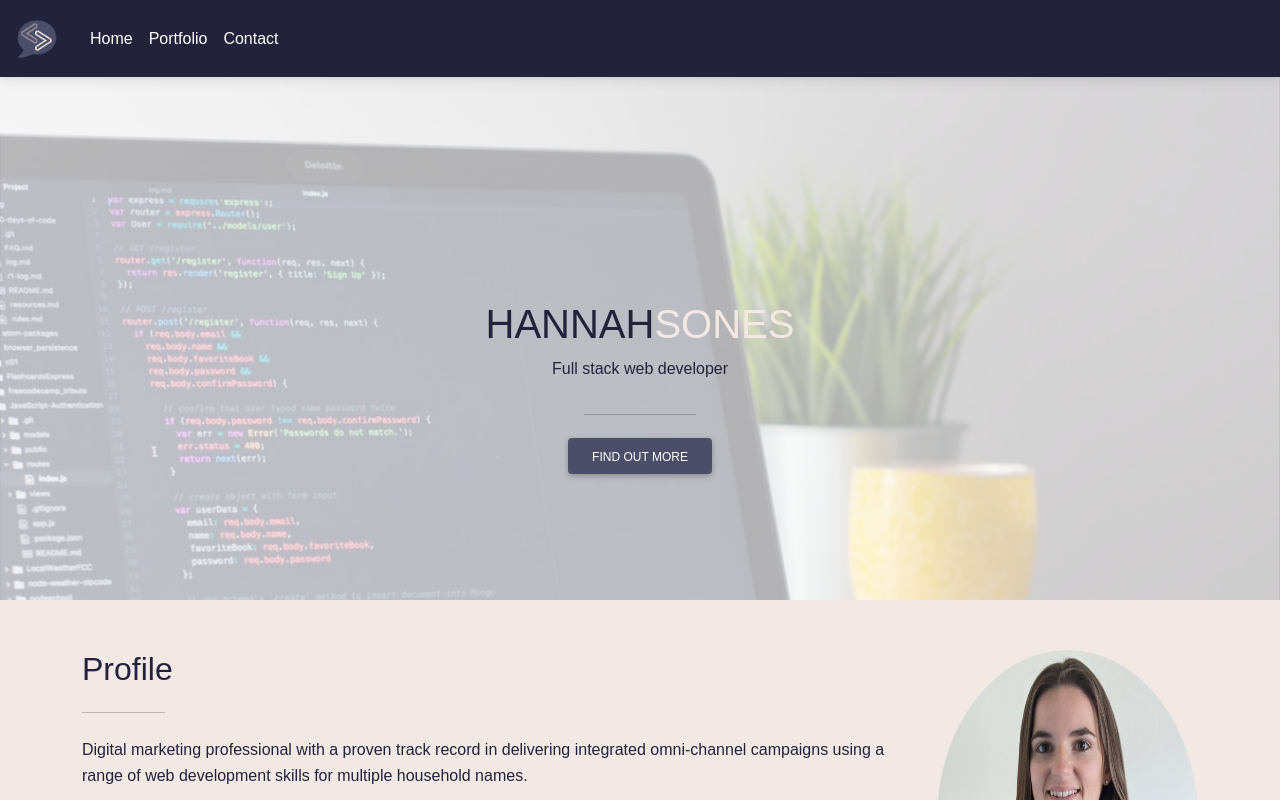
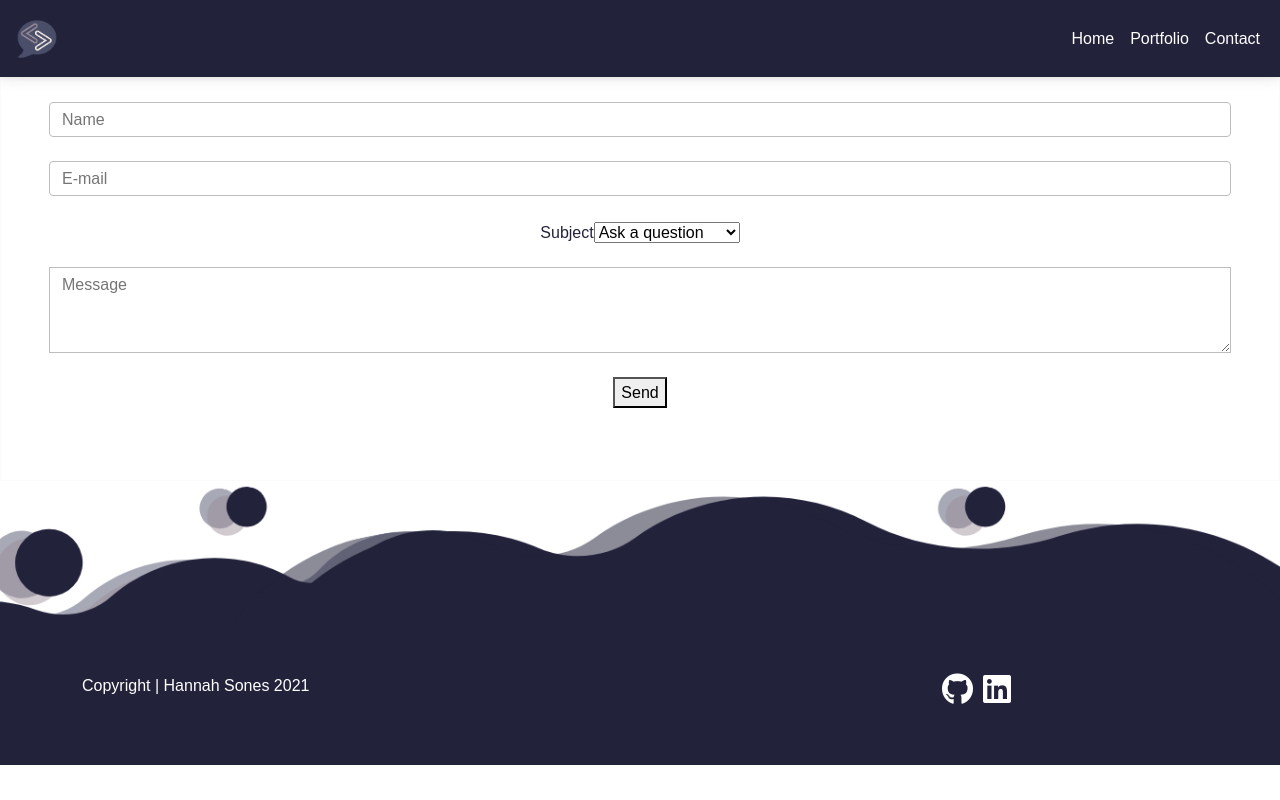
Before and after one commit to HannahSones/reacrPortfolio, a React (Create React App) app: page /contact in a window 1280 px wide. Shown: the top 800 px of the page. Built offline with nearby package versions, Linux system fonts and the light colour scheme.

Commit message:
Navigation working to link to pages

```diff
--- a/src/App.js
+++ b/src/App.js
@@ -1,24 +1,11 @@
 import React from 'react'
-import Menu from './components/Menu/menu'
-import Banner from './components/Banner/banner'
-import Profile from './components/Profile/profile'
-import Projects from './components/Projects/projects'
-import Skillset from './components/Skillset/skillset'
-import ScrollBar from './components//Parallax/parallaxBar'
-import Footer from './components/Footer/footer'
+import Routing from './routes/routing'
 
 function App() {
 
   return (
-    <div className="App">
-      <Menu />
-      <Banner />
-      <Profile />
-      <Projects />
-      <Skillset />
-      <ScrollBar />
-      <Footer />
-
+    <div>
+      <Routing />
     </div>
   );
 }
--- /dev/null
+++ b/src/components/HomePage/home.js
@@ -0,0 +1,20 @@
+import React from "react";
+import Banner from "../Banner/banner";
+import Profile from "../Profile/profile";
+import Projects from "../Projects/projects";
+import Skillset from "../Skillset/skillset";
+import ScrollBar from "../Parallax/parallaxBar";
+
+function Home() {
+  return (
+    <div>
+      <Banner />
+      <Profile />
+      <Projects />
+      <Skillset />
+      <ScrollBar />
+    </div>
+  );
+}
+
+export default Home;
--- a/src/components/Menu/menu.js
+++ b/src/components/Menu/menu.js
@@ -1,7 +1,7 @@
-import React from 'react';
-import '../style.css';
-import './menu.css';
-// import Navigation from "./navigation";
+import React from "react";
+import "../style.css";
+import "./menu.css";
+import Navigation from "../Navigation/navigation";
 
 function Menu() {
   return (
@@ -27,25 +27,8 @@
           >
             <i class="fas fa-bars"></i>
           </button>
-          <div class="collapse navbar-collapse" id="navbarText">
-            <ul class="navbar-nav me-auto mb-2 mb-lg-0">
-              <li class="nav-item">
-                <a class="nav-link active" aria-current="page" href="#">
-                  Home
-                </a>
-              </li>
-              <li class="nav-item">
-                <a class="nav-link" href="#">
-                  Portfolio
-                </a>
-              </li>
-              <li class="nav-item">
-                <a class="nav-link" href="#">
-                  Contact
-                </a>
-              </li>
-            </ul>
-          </div>
+
+          <Navigation />
         </div>
       </nav>
     </div>
--- /dev/null
+++ b/src/components/PortfolioPage/portfolio.js
@@ -0,0 +1,18 @@
+import React, { useEffect } from 'react';
+import '../style.css';
+import './portfolio.css';
+import AOS from 'aos';
+import 'aos/dist/aos.css';
+
+function Portfolio() {
+  useEffect(() => {
+    AOS.init();
+    AOS.refresh();
+  });
+
+  return (
+    <h1>This will be the portfolio page</h1>
+  )
+}
+
+export default Portfolio;
--- a/src/routes/routing.js
+++ b/src/routes/routing.js
@@ -1,20 +1,20 @@
 import { BrowserRouter as Router, Route } from 'react-router-dom';
-import Navbar from '../components/navbar/';
-import Footer from '../components/footer/';
-import Home from '../components/home/';
-import Projects from '../components/projects/';
-import Contact from '../components/contact/';
+import Menu from '../components/Menu/menu';
+import Home from '../components/HomePage/home';
+import Portfolio from '../components/PortfolioPage/portfolio';
+import Contact from '../components/Contact/contact';
+import Footer from '../components/Footer/footer';
 
-const Routed = () => {
+const Routing = () => {
   return (
     <Router>
-      <Navbar />
+      <Menu />
       <Route exact path='/' component={Home}/>
-      <Route exact path='/projects' component={Projects}/>
+      <Route exact path='/portfolio' component={Portfolio}/>
       <Route exact path='/contact' component={Contact}/>
       <Footer />
     </Router>
   )
 }
 
-export default Routed;
+export default Routing;
```
Also changed, not shown: src/components/PortfolioPage/portfolio.css (added), 1 other file (tests, documents, lock files or other folders).
